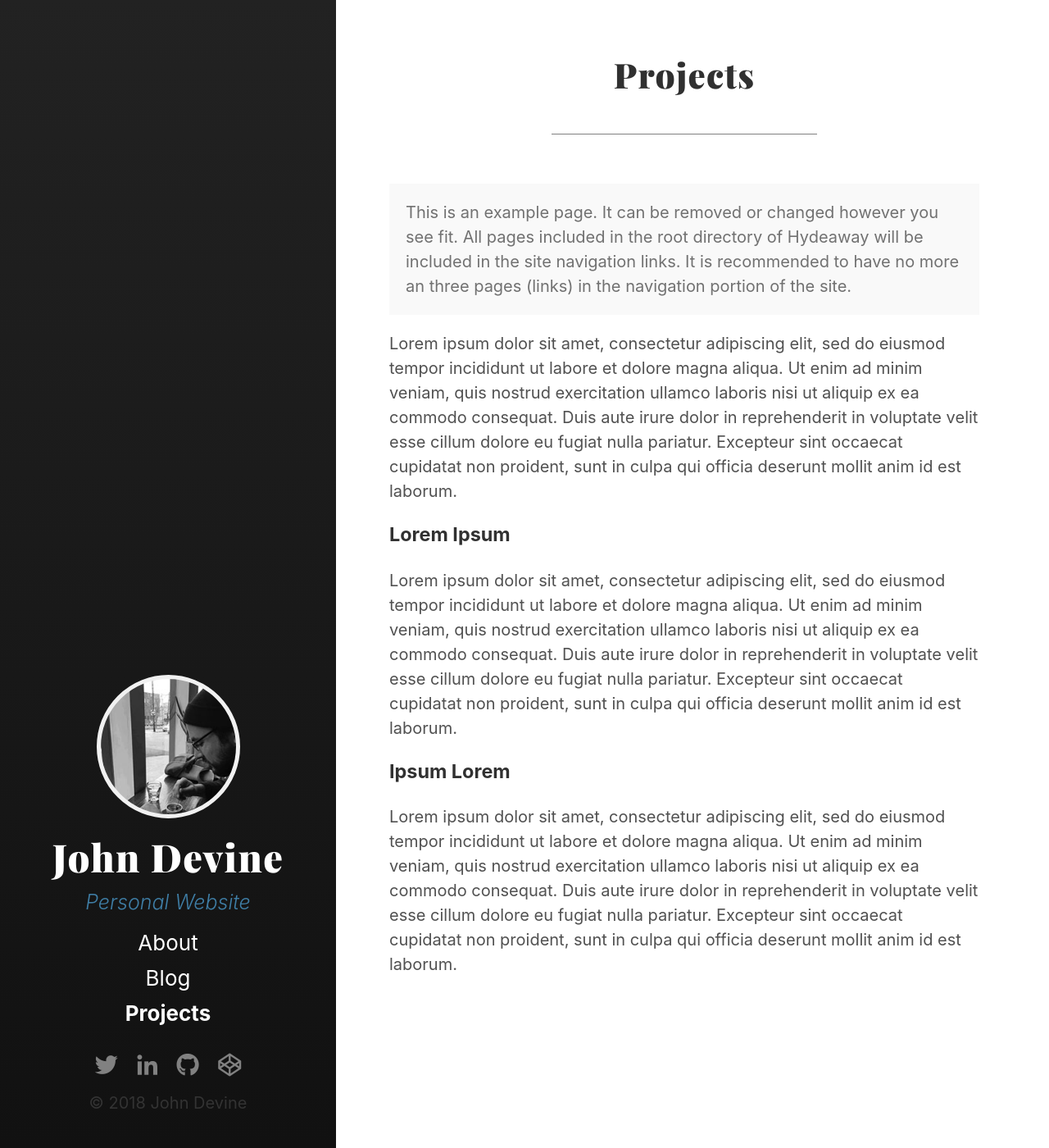
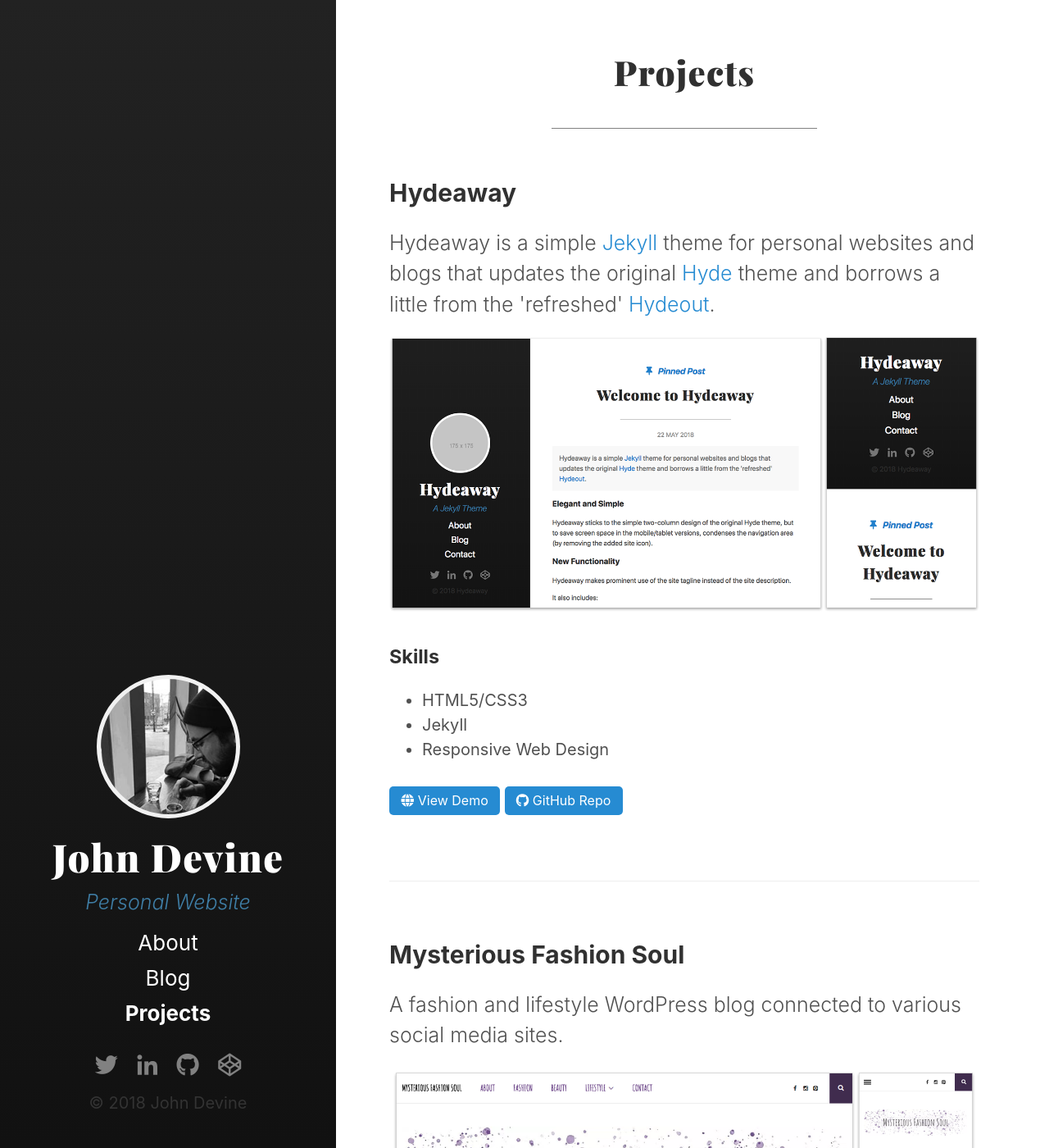
Before and after one commit to AdsonBatista/jpatrickdevine.github.io, a Jekyll site: the page built from projects.md, in a window 1280 px wide and 1400 px high. Shown: the whole window at 82% size. Built offline with Jekyll 4.4.1, drawn with Linux system fonts in a browser that asks for light colours; some of the changed text lies outside the part shown.

Commit message:
Update the site: change html pages to md, add images, create projects page

```diff
--- a/_layouts/page.html
+++ b/_layouts/page.html
@@ -9,5 +9,5 @@ layout: default
 </div>
 
 <div class="only-mobile alert">
-  <a href="#">Back to Top &nbsp; <i class="fa fa-arrow-circle-up"></i></a>
+  <a href="#" class="underline">Back to Top &nbsp; <i class="fa fa-arrow-circle-up"></i></a>
 </div>
--- a/_layouts/post.html
+++ b/_layouts/post.html
@@ -12,7 +12,5 @@ layout: default
 </div>
 
 <div class="only-mobile alert">
-  <a href="{{ site.baseurl }}/blog/">
-    <i class="fa fa-arrow-circle-left"></i> &nbsp; Back to Blog Feed
-  </a>
+  <a href="#" class="underline">Back to Top &nbsp; <i class="fa fa-arrow-circle-up"></i></a>
 </div>
--- a/_sass/_base.scss
+++ b/_sass/_base.scss
@@ -20,14 +20,18 @@ a {
   text-decoration: none;
 }
 
-a:focus {
-  text-decoration: underline;
-}
-
 @media only screen and (min-width: $tablet-break) {
   a:hover {
     text-decoration: underline;
   }
+  a:focus {
+    text-decoration: underline;
+  }
+}
+
+h1, h2, h3, h4, h5, h6 {
+  line-height: initial;
+  margin-top: 2rem;
 }
 
 p {
--- a/_sass/modules/_extras.scss
+++ b/_sass/modules/_extras.scss
@@ -46,13 +46,9 @@
   h2 {
     word-wrap: break-word;
     padding-top: -0.5rem;
+    margin-bottom: 1.5rem;
     a {
       color: #111;
-      &:hover {
-        color: $blue-link;
-        -webkit-transition: 0.35s;
-        transition: 0.35s;
-      }
     }
   }
   .fa-li {
@@ -63,3 +59,53 @@
     font-size: 1.6rem;
   }
 }
+
+.about-img {
+  border-radius: 50%;
+  border: 5px solid #111;
+  margin-left: auto;
+  margin-right: auto;
+  max-width: 265px;
+  padding: 0;
+}
+
+@media (min-width: $tablet-break) {
+  .about-img {
+    float: right;
+    margin: 0 0 0.5rem 0.5rem;
+  }
+}
+
+.button {
+  background-color: #268bd2;
+  border: none;
+  border-radius: 0.25rem;
+  color: #fff;
+  padding: 0.35em 0.89em;
+  text-align: center;
+  text-decoration: none;
+  display: inline-block;
+  font-size: 16px;
+  margin: 0.5rem 0;
+  cursor: pointer;
+  &:hover, &:focus {
+    text-decoration: none;
+    background-color: #3696db;
+  }
+}
+
+.underline {
+  border-bottom: 0.2rem solid #3696db;
+  padding-bottom: 0.3rem;
+}
+
+.mfs-social-media {
+  img {
+    display: inline;
+  }
+  a:hover, a:focus {
+    text-decoration: none;
+    opacity: 0.7;
+    transition: 0.5s;
+  }
+}
--- a/index.html
+++ b/index.html
@@ -65,5 +65,5 @@ title: Index
 </div>
 
 <div class="only-mobile alert">
-  <a href="#">Back to Top &nbsp; <i class="fa fa-arrow-circle-up"></i></a>
+  <a href="#" class="underline">Back to Top &nbsp; <i class="fa fa-arrow-circle-up"></i></a>
 </div>
--- a/projects.html
+++ /dev/null
@@ -1,16 +0,0 @@
----
-layout: page
-title: Projects
----
-
-<p class="message">This is an example page. It can be removed or changed however you see fit. All pages included in the root directory of Hydeaway will be included in the site navigation links. It is recommended to have no more an three pages (links) in the navigation portion of the site.</p>
-
-<p>Lorem ipsum dolor sit amet, consectetur adipiscing elit, sed do eiusmod tempor incididunt ut labore et dolore magna aliqua. Ut enim ad minim veniam, quis nostrud exercitation ullamco laboris nisi ut aliquip ex ea commodo consequat. Duis aute irure dolor in reprehenderit in voluptate velit esse cillum dolore eu fugiat nulla pariatur. Excepteur sint occaecat cupidatat non proident, sunt in culpa qui officia deserunt mollit anim id est laborum.</p>
-
-<h3>Lorem Ipsum</h3>
-
-<p>Lorem ipsum dolor sit amet, consectetur adipiscing elit, sed do eiusmod tempor incididunt ut labore et dolore magna aliqua. Ut enim ad minim veniam, quis nostrud exercitation ullamco laboris nisi ut aliquip ex ea commodo consequat. Duis aute irure dolor in reprehenderit in voluptate velit esse cillum dolore eu fugiat nulla pariatur. Excepteur sint occaecat cupidatat non proident, sunt in culpa qui officia deserunt mollit anim id est laborum.</p>
-
-<h3>Ipsum Lorem</h3>
-
-<p>Lorem ipsum dolor sit amet, consectetur adipiscing elit, sed do eiusmod tempor incididunt ut labore et dolore magna aliqua. Ut enim ad minim veniam, quis nostrud exercitation ullamco laboris nisi ut aliquip ex ea commodo consequat. Duis aute irure dolor in reprehenderit in voluptate velit esse cillum dolore eu fugiat nulla pariatur. Excepteur sint occaecat cupidatat non proident, sunt in culpa qui officia deserunt mollit anim id est laborum.</p>
--- /dev/null
+++ b/projects.md
@@ -0,0 +1,48 @@
+---
+layout: page
+title: Projects
+---
+
+## Hydeaway
+
+<p class="lead">Hydeaway is a simple <a href="https://jekyllrb.com/">Jekyll</a> theme for personal websites and blogs that updates the original <a href="https://github.com/poole/hyde">Hyde</a> theme and borrows a little from the 'refreshed' <a href="https://github.com/fongandrew/hydeout">Hydeout</a>.</p>
+
+![Hydeaway]({{ site.baseurl }}/assets/img/hydeaway.png "Hydeaway Screenshot")
+
+### Skills
+
+* HTML5/CSS3
+* Jekyll
+* Responsive Web Design
+
+<a href="https://jpatrickdevine.github.io/hydeaway" title="Hydeaway Demo" class="button"><i class="fas fa-globe"></i> View Demo</a> <a href="https://github.com/jpatrickdevine/hydeaway" title="GitHub Repo" class="button"><i class="fab fa-github"></i> GitHub Repo</a>
+
+---
+
+## Mysterious Fashion Soul
+
+<p class="lead">A fashion and lifestyle WordPress blog connected to various social media sites.</p>
+
+![Mysterious Fashion Soul]({{ site.baseurl }}/assets/img/mfs-screenshots.png "Mysterious Fashion Soul")
+
+### Social Media Buttons
+
+Aside from the overall theme of the blog, I created custom social media buttons in Photoshop to fit the aesthetics the client wanted.
+
+**Demo:**
+
+<div class="mfs-social-media">
+  <a href="#"><img src="{{ site.baseurl }}/assets/img/mfs-social-icons/facebook34-5.jpg" alt="Facebook"></a>
+  <a href="#"><img src="{{ site.baseurl }}/assets/img/mfs-social-icons/instagram36.jpg" alt="Instagram"></a>
+  <a href="#"><img src="{{ site.baseurl }}/assets/img/mfs-social-icons/pinterest36.jpg" alt="Pinterest"></a>
+</div>
+
+### Skills
+
+
+* HTML5/CSS3
+* WordPress
+* Adobe Photoshop
+* UX/UI Principles
+
+<a href="https://mysteriousfashionsoul.com/" title="Mysterious Fashion Soul" class="button"><i class="fas fa-globe"></i> Visit Website</a>
```
Also changed, not shown: about.html (deleted, +0 -16 lines), about.md (added, +24 -0 lines), assets/img/hydeaway.png (added), assets/img/me.jpg (added), assets/img/mfs-screenshots.png (added), assets/img/mfs-social-icons/facebook34-5.jpg (added), assets/img/mfs-social-icons/instagram36.jpg (added), assets/img/mfs-social-icons/pinterest36.jpg (added), 1 other file.
